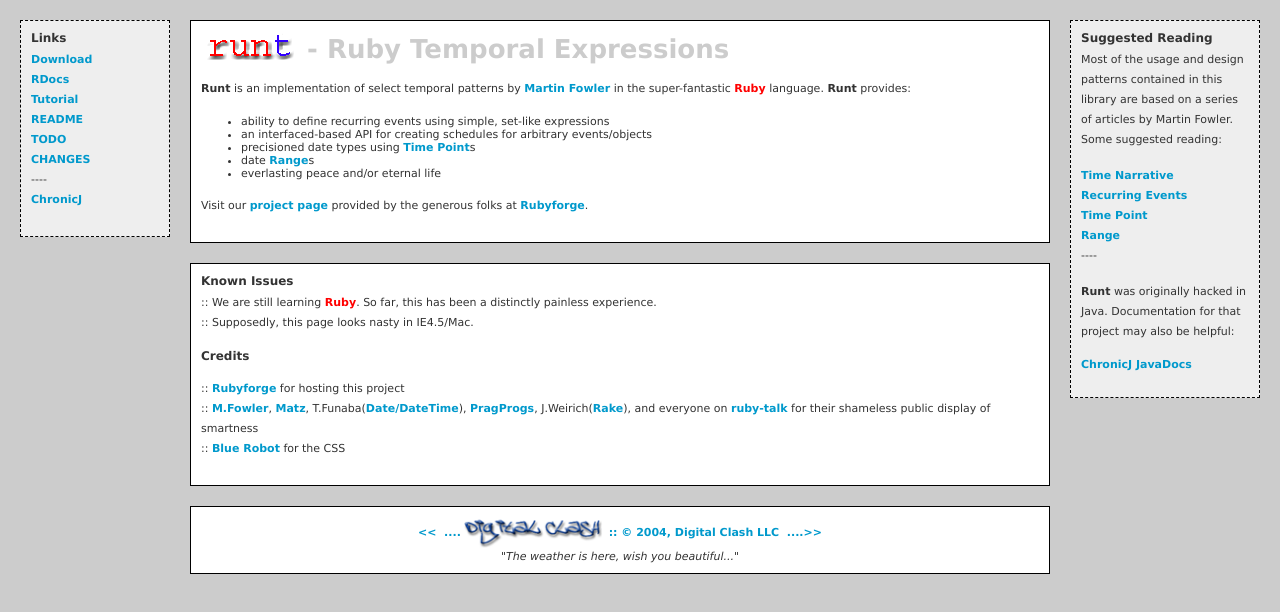
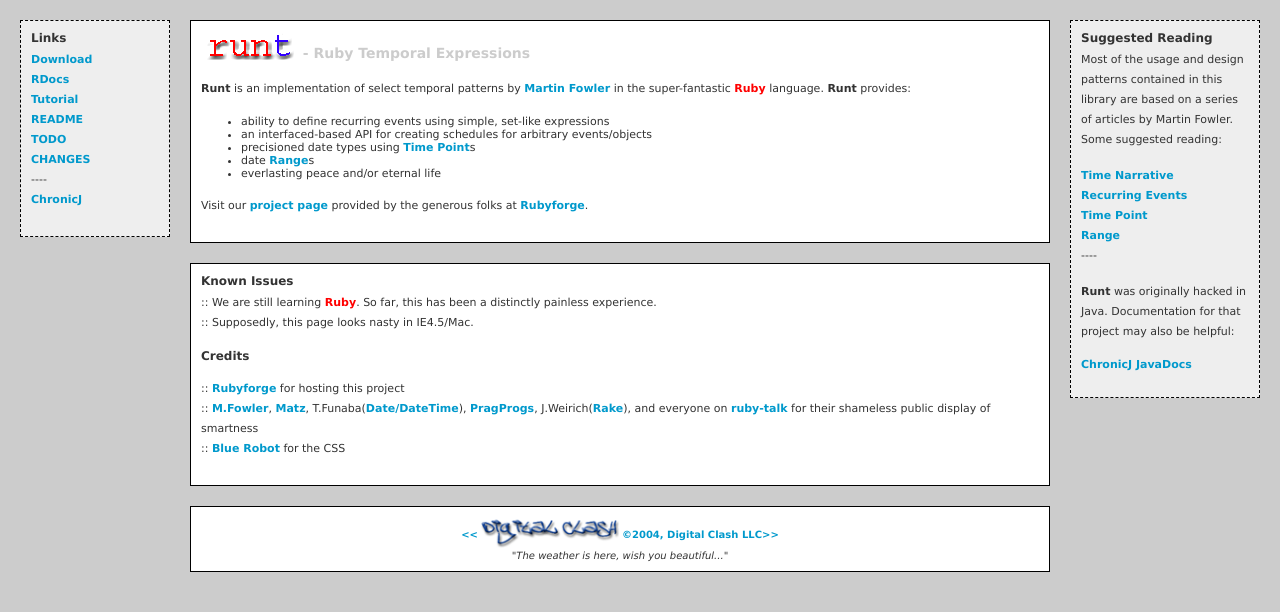
Before and after one commit to mlipper/runt, a plain HTML site: page site/index.html in a window 1280 px wide. Drawn offline with Linux system fonts and the light colour scheme.

Commit message:
Stupid CSS stuff.

```diff
--- a/site/blue-robot3.css
+++ b/site/blue-robot3.css
@@ -9,7 +9,7 @@ body {
 h1 {
   margin:0px 0px 15px 0px;
   padding:0px;
-  font-size:26px;
+  font-size:14px;
   font-weight:900;
   color:#ccc;
   }
@@ -106,7 +106,13 @@ body>#navBeta {width:168px;}
 
 #contentFooter {
   text-align: center;
+  font-size:10px;
   }
+
+#contentFooter a {
+  font-size:10px;
+  }
+
 
 #logo {
   border: 0px solid ;
@@ -115,6 +121,7 @@ body>#navBeta {width:168px;}
   vertical-align: -50%;
   }
 
+
 #dcl-logo {
   border: 0px solid ;
   width: 140px;
--- a/site/index.html
+++ b/site/index.html
@@ -42,7 +42,7 @@
 </div>
 
 <div id="contentFooter" class="content">
-  <a href="http://www.digitalclash.com">&lt;&lt;&nbsp;&nbsp;....<img id="dcl-logo" src="dcl-small.gif" title="Digital Clash LLC" alt="Digital Clash logo">&nbsp;::&nbsp;&copy; 2004, Digital Clash LLC&nbsp;&nbsp;....&gt;&gt;</a>
+  <a href="http://www.digitalclash.com">&lt;&lt;<img id="dcl-logo" src="dcl-small.gif" title="Digital Clash LLC" alt="Digital Clash logo">&copy;2004, Digital Clash LLC&gt;&gt;</a>
   <br/><i>&quot;The weather is here, wish you beautiful...&quot;</i>
 </div>
 
```
